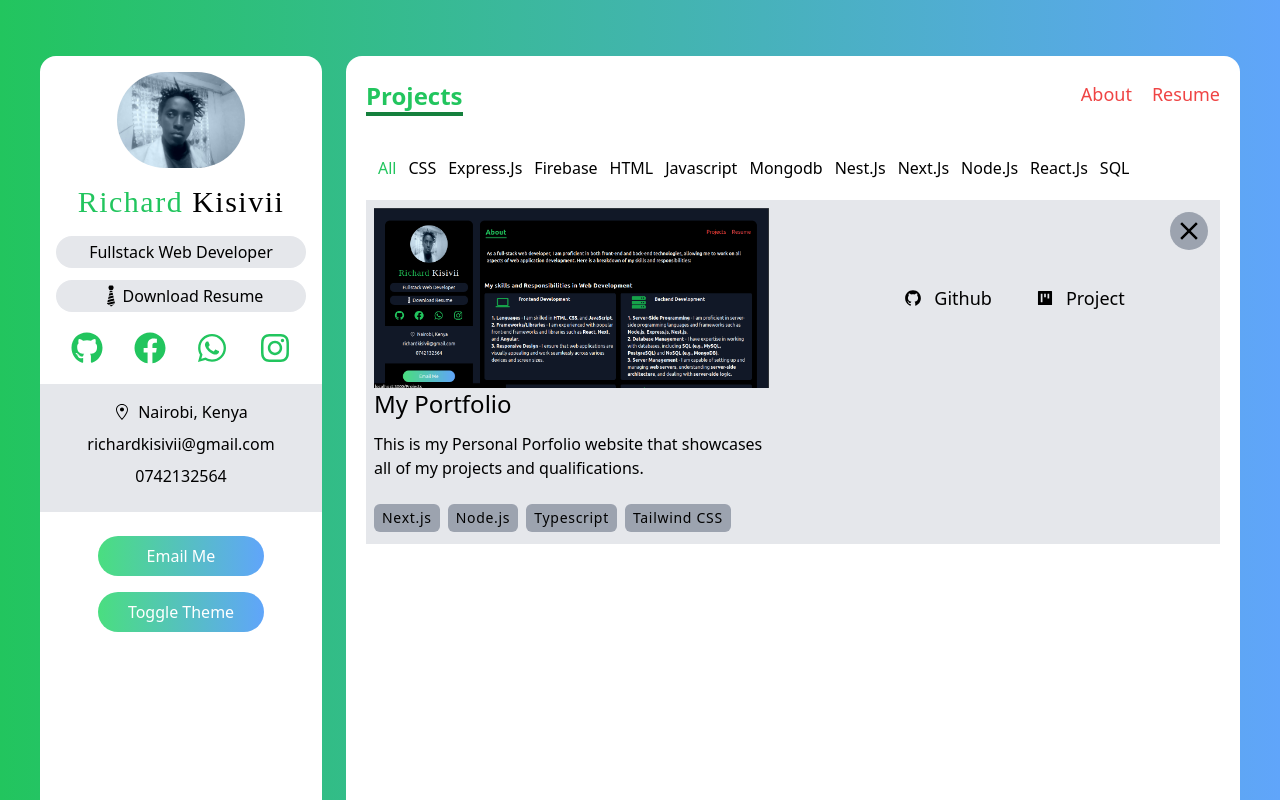
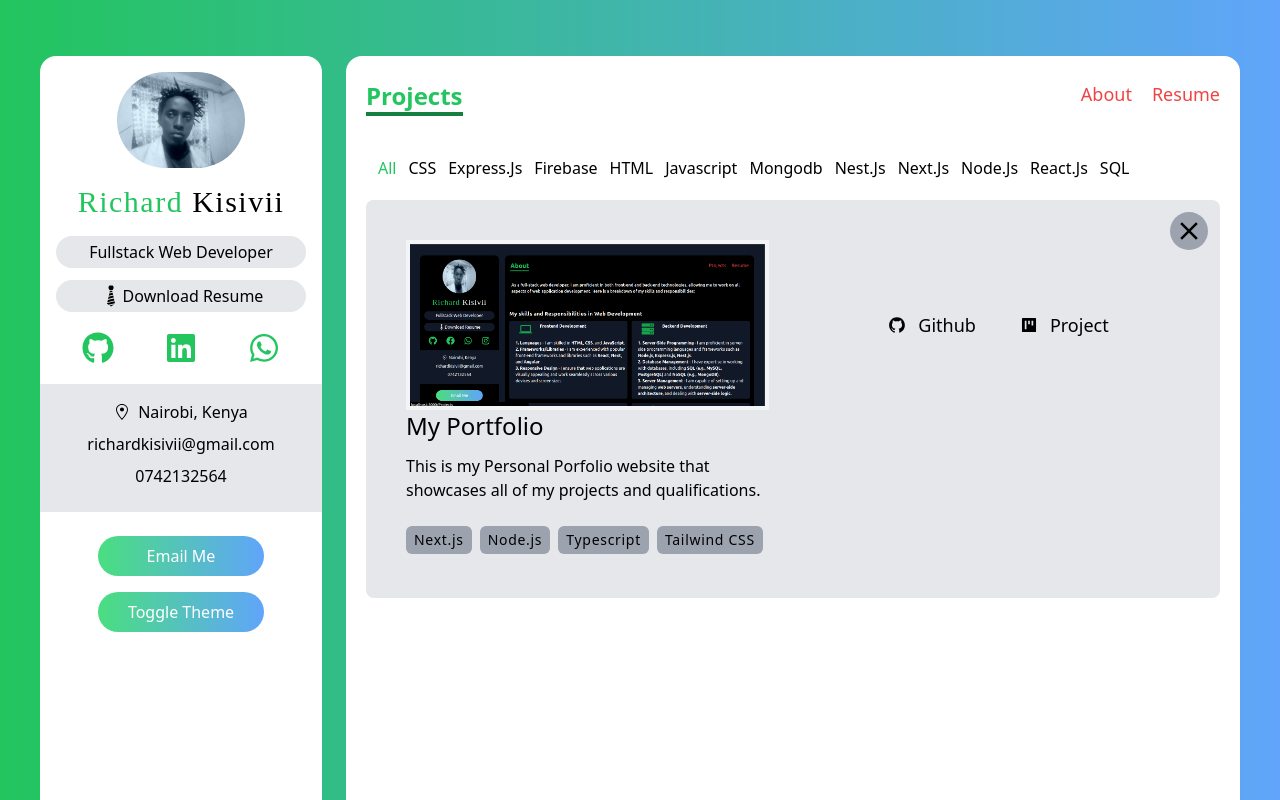
Before and after one commit to Curslo/my-site, a Next.js app: page /Projects in a window 1280 px wide. Both pictures are taken after a click on the picture 503 px from the left and 266 px from the top of the page. Shown: the top 800 px of the page. Built offline with nearby package versions, Linux system fonts and the light colour scheme.

Commit message:
Deployment to Varcel

```diff
--- a/src/app/Projects/page.tsx
+++ b/src/app/Projects/page.tsx
@@ -19,6 +19,7 @@ const filterCategory = (category: Category | 'All') => {
   setProjects(newArray);
   setActive(category)
 }
+const [showDetails, setShowDetails] = useState<number | null>(null);
 
   return (
     <div className='px-5 py-2 overflow-y-scroll' style={{height:'65vw'}}>
@@ -27,7 +28,7 @@ const filterCategory = (category: Category | 'All') => {
         {/* List of Projects done */}
         {projects.map((project) => (
           <div className='col-span-12 bg-gray-200 dark:bg-gray-900 rounded-lg sm:col-span-6 lg:col-span-4 p-2' key={project.id}>
-            <ProjectsCard project = {project}/>
+            <ProjectsCard showDetails= {showDetails} setShowDetails= {setShowDetails} project = {project}/>
           </div>
         ))}
       </div>
--- a/src/app/globals.css
+++ b/src/app/globals.css
@@ -1,3 +1,12 @@
 @tailwind base;
 @tailwind components;
 @tailwind utilities;
+
+::-webkit-scrollbar-thumb {
+  background-color: linear-gradient(to right bottom, green, blue);
+}
+
+::-webkit-scrollbar {
+  width: 8px;
+  height: 0px;
+}
--- a/src/components/ProjectsCard.tsx
+++ b/src/components/ProjectsCard.tsx
@@ -6,7 +6,7 @@ import { AiFillGithub, AiFillProject } from "react-icons/ai";
 import { MdClose } from "react-icons/md";
 import Image from "next/image";
 
-const ProjectsCard: FunctionComponent<{ project: IProjects }> = ({
+const ProjectsCard: FunctionComponent<{ project: IProjects, showDetails: number | null, setShowDetails: (id: null | number) => void }> = ({
   project: {
     category,
     deployedUrl,
@@ -15,17 +15,18 @@ const ProjectsCard: FunctionComponent<{ project: IProjects }> = ({
     imagePath,
     name,
     technology,
+    id
   },
+  showDetails,
+  setShowDetails
 }) => {
-  const [showDetails, setShowDetails] = useState(false);
-
   return (
     <div>
       <Image
         src={imagePath}
         alt={name}
         className="cursor-pointer"
-        onClick={() => setShowDetails(true)}
+        onClick={() => setShowDetails(id)}
         width={300}
         height={150}
         layout="responsive"
@@ -37,14 +38,15 @@ const ProjectsCard: FunctionComponent<{ project: IProjects }> = ({
         onClick={() => setShowDetails(true)}
       /> */}
       <p className="my-2 text-center">{name}</p>
-      {showDetails && (
-        <div className="p-2 grid md:grid-cols-2 absolute top-0 left-0 z-10 h-auto w-full gap-x-12 bg-gray-200 text-black dark:bg-gray-900 dark:text-white">
+      {showDetails === id && (
+        <div className="p-2 rounded-lg md:p-10 grid md:grid-cols-2 absolute top-0 left-0 z-10 h-auto w-full gap-x-12 bg-gray-200 text-black dark:bg-gray-900 dark:text-white">
           <Image
             src={imagePath}
             alt={name}
             width={300}
             height={150}
             layout="responsive"
+            className="border-4 border-gray-100"
           />
           {/* <img src={imagePath} alt={name} /> */}
           <div className="flex justify-center my-4 space-x-3">
@@ -75,7 +77,7 @@ const ProjectsCard: FunctionComponent<{ project: IProjects }> = ({
               ))}
             </div>
             <button
-              onClick={() => setShowDetails(false)}
+              onClick={() => setShowDetails(null)}
               className="absolute p-1 bg-gray-400 rounded-full top-3 right-3 focus:outline-none dark:bg-black"
             >
               <MdClose size={30} />
--- a/src/components/SideBar.tsx
+++ b/src/components/SideBar.tsx
@@ -25,11 +25,11 @@ export function SideBar() {
     return null;
   }
   return (
-    <div>
+    <div className="h-screen sticky top-0">
       <Image
-      width={128}
-      height={128}
-      layout="intrinsic"
+        width={128}
+        height={128}
+        layout="intrinsic"
         src="/Avatar.jpeg"
         alt="Richard Kisivii"
         className="mx-auto rounded-full"
@@ -41,23 +41,24 @@ export function SideBar() {
       <p className="px-2 py-1 my-3 bg-gray-200  dark:bg-gray-900 rounded-full">
         Fullstack Web Developer
       </p>
-      <a className="px-2 py-1 my-3 flex items-center justify-center bg-gray-200  dark:bg-gray-900 rounded-full">
+      <a
+        className="px-2 py-1 my-3 flex items-center justify-center bg-gray-200  dark:bg-gray-900 rounded-full"
+        href="/assets/Black White Minimalist CV Resume.pdf"
+        download={"Richard Kisivii"}
+      >
         <GiTie className="w-6 h-6" />
         Download Resume
       </a>
       {/* Social Icons */}
       <div className="flex justify-around w-9/12 my-5 text-green-500 md:w-full mx-auto">
-        <a href="">
+        <a href="https://github.com/Curslo">
           <FaGithub className="w-8 h-8 cursor-pointer" />
         </a>
-        <a href="">
-          <FaFacebook className="w-8 h-8 cursor-pointer" />
+        <a href="https://www.linkedin.com/in/richard-kisivii-2ab621210/">
+          <FaLinkedin className="w-8 h-8 cursor-pointer" />
         </a>
         <a href=" https://wa.me/0742132564">
           <FaWhatsapp className="w-8 h-8 cursor-pointer" />
-        </a>
-        <a href="">
-          <FaInstagram className="w-8 h-8 cursor-pointer" />
         </a>
       </div>
 
```
Also changed, not shown: 1 other file (tests, documents, lock files or other folders).
